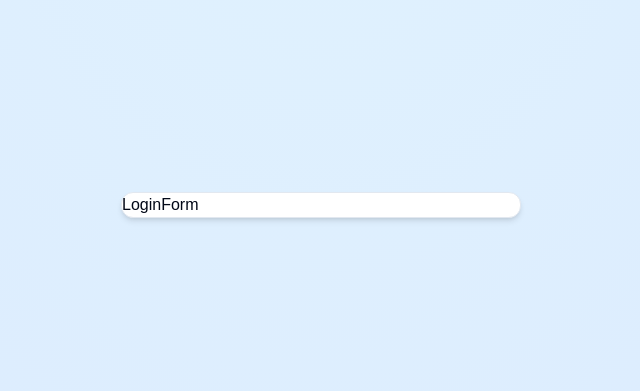
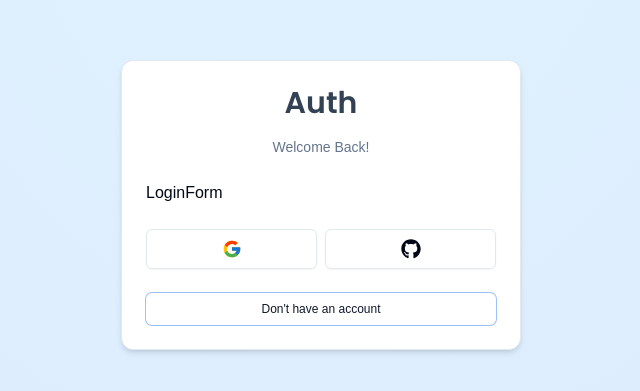
Before and after one commit to TheMakersGlobal/next-auth-training, a Next.js app: page /auth/login in a window 1280 px wide. Shown: the part 195-586 px from the top of the page, without its empty margins (319-959 px from the left). Built offline with nearby package versions, Linux system fonts and the light colour scheme.

Commit message:
feat: add back button component, social buttons components and completed card wrapper

```diff
--- /dev/null
+++ b/components/auth/back-button.tsx
@@ -0,0 +1,27 @@
+'use client';
+
+import { Button } from "../ui/button";
+import Link from "next/link";
+
+interface BackButtonProps{
+    href:string;
+    label:string;
+};
+
+export const BackButton = ({
+    href,
+    label
+}:BackButtonProps) => {
+    return(
+        <Button
+        variant='link'
+        className="font-normal w-full ring-1 hover:bg-slate-100 "
+        size='sm'
+        asChild
+        >
+            <Link href={href}>
+            {label}
+            </Link>
+        </Button>
+    )
+}
--- a/components/auth/card-wrapper.tsx
+++ b/components/auth/card-wrapper.tsx
@@ -1,6 +1,9 @@
 'use client'
 
-import { Card } from "@/components/ui/card";
+import { Card, CardContent, CardHeader, CardFooter } from "@/components/ui/card";
+import { Header } from "@/components/auth/header";
+import { Social } from "@/components/auth/social";
+import { BackButton } from "@/components/auth/back-button";
 
 interface CardWrapperProps{
     children: React.ReactNode;
@@ -19,7 +22,22 @@
 }:CardWrapperProps) => {
     return(
         <Card className="w-[400px] shadow-md">
+            <CardHeader>
+                <Header label={headerLabel}/>
+            </CardHeader>
+            <CardContent>
             {children}
+            </CardContent>
+            {showSocial&&
+            <CardFooter>
+                <Social/>
+            </CardFooter>}
+            <CardFooter>
+                <BackButton
+                label={backButtonlabel}
+                href={backButtonHref}
+                />
+            </CardFooter>
         </Card>
     )
 }
--- /dev/null
+++ b/components/auth/header.tsx
@@ -0,0 +1,27 @@
+import { Poppins } from "next/font/google";
+import { cn } from "@/lib/utils";
+
+const font = Poppins({
+    subsets:['latin'],
+    weight:['600'],
+});
+
+interface Headerprops {
+    label:string;
+};
+
+export const Header = ({
+    label,
+}:Headerprops) => {
+    return(
+        <div className=" w-full flex flex-col gap-y-4 items-center justify-center">
+            <h1 className={cn("text-3xl text-slate-700 font-semibold",font.className)}>
+                Auth
+            </h1>
+            <p className="text-muted-foreground text-sm">
+                {label}
+            </p>
+        </div>
+    )
+
+}
--- /dev/null
+++ b/components/auth/social.tsx
@@ -0,0 +1,28 @@
+'use client'
+
+import { FcGoogle } from "react-icons/fc"
+import { FaGithub } from "react-icons/fa6"
+import { Button } from "../ui/button"
+
+export const Social =() => {
+    return(
+        <div className="flex items-center w-full gap-x-2">
+            <Button
+            size='lg'
+            className="w-full"
+            variant='outline'
+            onClick={()=>{}}
+            >
+                <FcGoogle className="h-5 w-5"/>
+            </Button>
+            <Button
+            size='lg'
+            className="w-full"
+            variant='outline'
+            onClick={()=>{}}
+            >
+                <FaGithub className="h-5 w-5"/>
+            </Button>
+        </div>
+    )
+}
--- a/package.json
+++ b/package.json
@@ -18,6 +18,7 @@
     "next-auth": "file:",
     "react": "^18",
     "react-dom": "^18",
+    "react-icons": "^5.3.0",
     "tailwind-merge": "^2.5.2",
     "tailwindcss-animate": "^1.0.7"
   },
```
Also changed, not shown: 1 other file (tests, documents, lock files or other folders).
